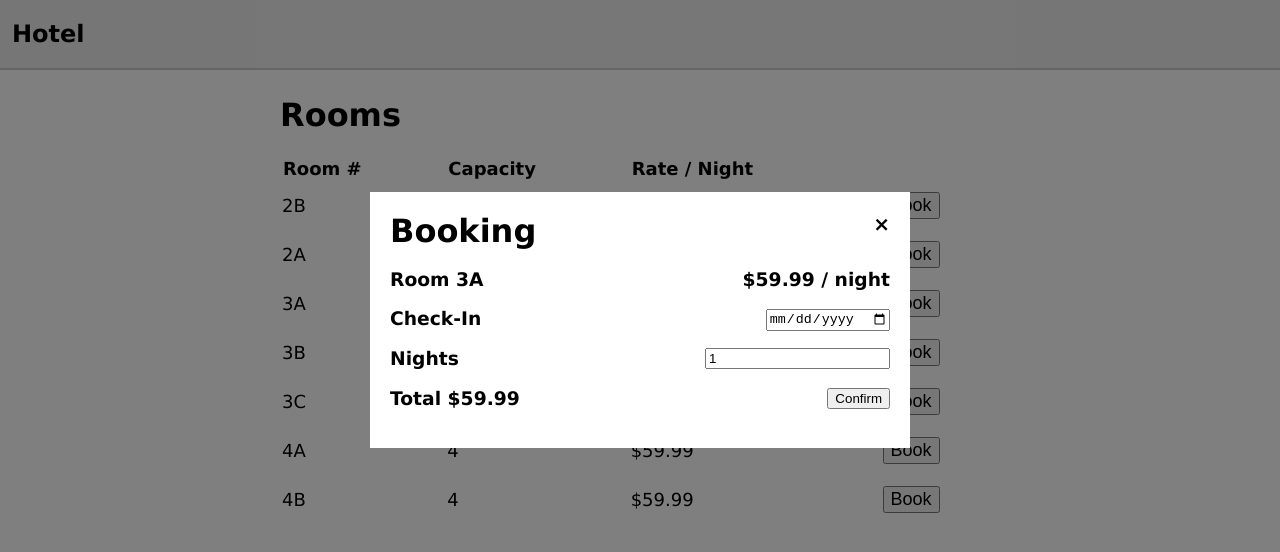
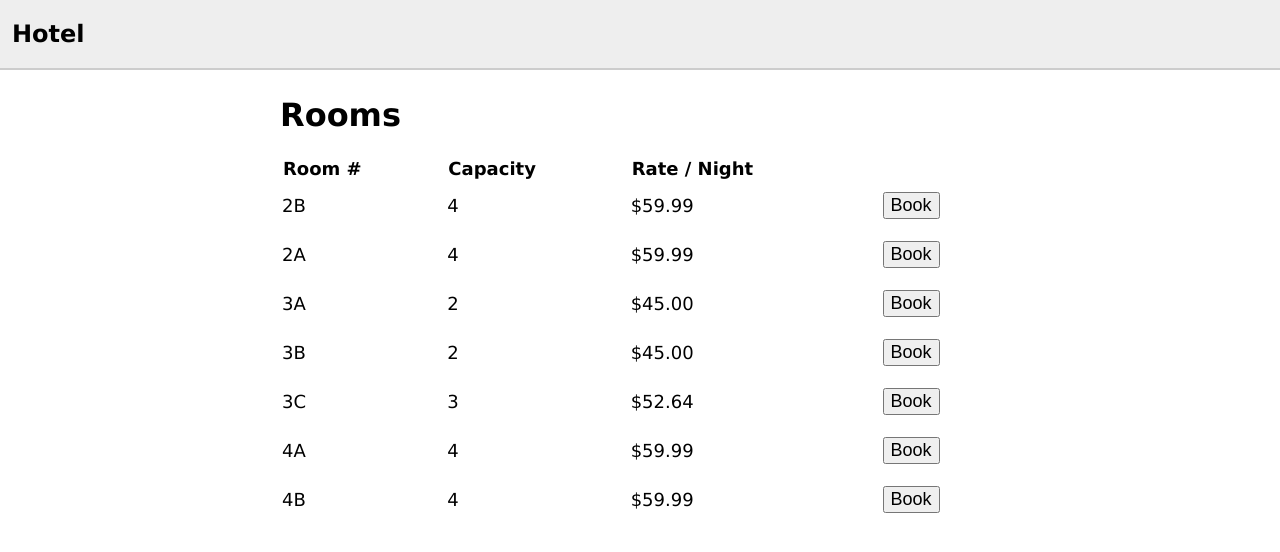
Before and after one commit to jaycribas/phase-3-challenge-c, a plain HTML site: page part-3/hotel.html in a window 1280 px wide. Drawn offline with Linux system fonts and the light colour scheme.

Commit message:
Modal opens and closes

```diff
--- a/part-3/hotel.html
+++ b/part-3/hotel.html
@@ -26,50 +26,50 @@
             <td>2B</td>
             <td>4</td>
             <td>$59.99</td>
-            <td><button>Book</button></td>
+            <td><button class='book-btn'>Book</button></td>
           </tr>
           <tr id="room2A">
             <td>2A</td>
             <td>4</td>
             <td>$59.99</td>
-            <td><button>Book</button></td>
+            <td><button class='book-btn'>Book</button></td>
           </tr>
           <tr id="room3A">
             <td>3A</td>
             <td>2</td>
             <td>$45.00</td>
-            <td><button>Book</button></td>
+            <td><button class='book-btn'>Book</button></td>
           </tr>
           <tr id="room3B">
             <td>3B</td>
             <td>2</td>
             <td>$45.00</td>
-            <td><button>Book</button></td>
+            <td><button class='book-btn'>Book</button></td>
           </tr>
           <tr id="room3C">
             <td>3C</td>
             <td>3</td>
             <td>$52.64</td>
-            <td><button>Book</button></td>
+            <td><button class='book-btn'>Book</button></td>
           </tr>
           <tr id="room4A">
             <td>4A</td>
             <td>4</td>
             <td>$59.99</td>
-            <td><button>Book</button></td>
+            <td><button class='book-btn'>Book</button></td>
           </tr>
           <tr id="room4B">
             <td>4B</td>
             <td>4</td>
             <td>$59.99</td>
-            <td><button>Book</button></td>
+            <td><button class='book-btn'>Book</button></td>
           </tr>
         </tbody>
       </table>
     </div>
     <div id='modal' class='modal'>
       <div class='modal-content'>
-        <span class='close float-right'>&times;</span>
+        <span class='close float-right' id='close'>&times;</span>
         <h1 class='modal-header'>Booking</h1>
 
         <h3>Room 3A
--- a/part-3/hotel.js
+++ b/part-3/hotel.js
@@ -1,3 +1,18 @@
 document.addEventListener('DOMContentLoaded', function(event){
-  console.log('yay!')
+  const modal = document.getElementById('modal')
+  const bookButtons = document.getElementsByClassName('book-btn')
+  const closeModal = document.getElementById('close')
+
+  // Open modal
+  for(let bookBtn of bookButtons){
+    bookBtn.addEventListener('click', function(event){
+      modal.style.display = 'block'
+    })
+  }
+
+  // Close modal
+  closeModal.addEventListener('click', function(event){
+    modal.style.display = 'none'
+  })
+
 })
--- a/part-3/styles.css
+++ b/part-3/styles.css
@@ -48,7 +48,7 @@ body {
 
 /* Modal */
 .modal {
-  /*display: none;*/
+  display: none;
   position: fixed;
   z-index: 1;
   left: 0;
```
